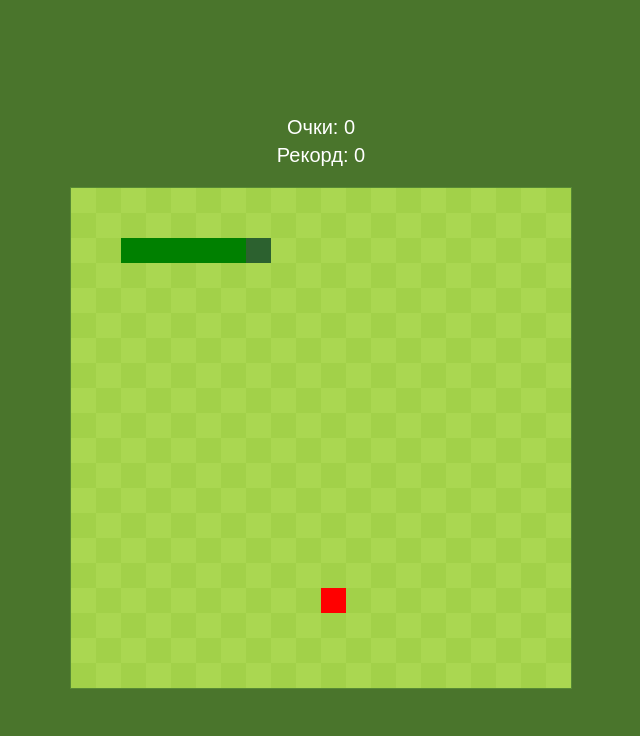
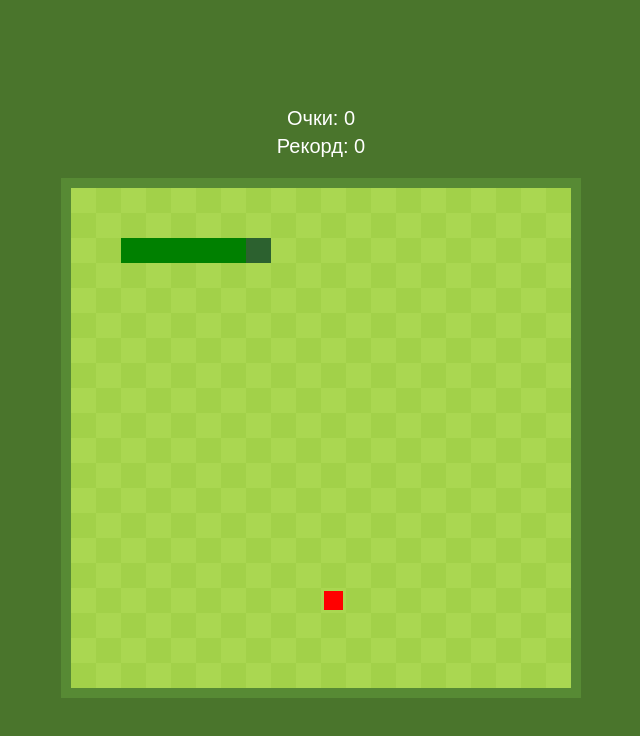
Before and after one commit to UniBreakfast/snake-game, a plain HTML site: page index.html in a window 1280 px wide. Shown: the whole page, without its empty margins (319-959 px from the left). Drawn offline with Linux system fonts and the light colour scheme.

Commit message:
smaller apple

```diff
--- a/css/main.css
+++ b/css/main.css
@@ -12,7 +12,7 @@ body {
 }
 
 canvas {
-    border: 1px solid #578a34;
+    border: 10px solid #578a34;
     /* background: #aad751; */
 }
 
--- a/js/main.js
+++ b/js/main.js
@@ -98,7 +98,7 @@ function generateApple() {
 
 function drawApple() {
     ctx.fillStyle = "red"
-    ctx.fillRect(apple[0] * side, apple[1] * side, side, side)
+    ctx.fillRect(apple[0] * side + 3, apple[1] * side + 3, side - 6, side - 6)
 }
 
 function checkCollision(head) {
```
